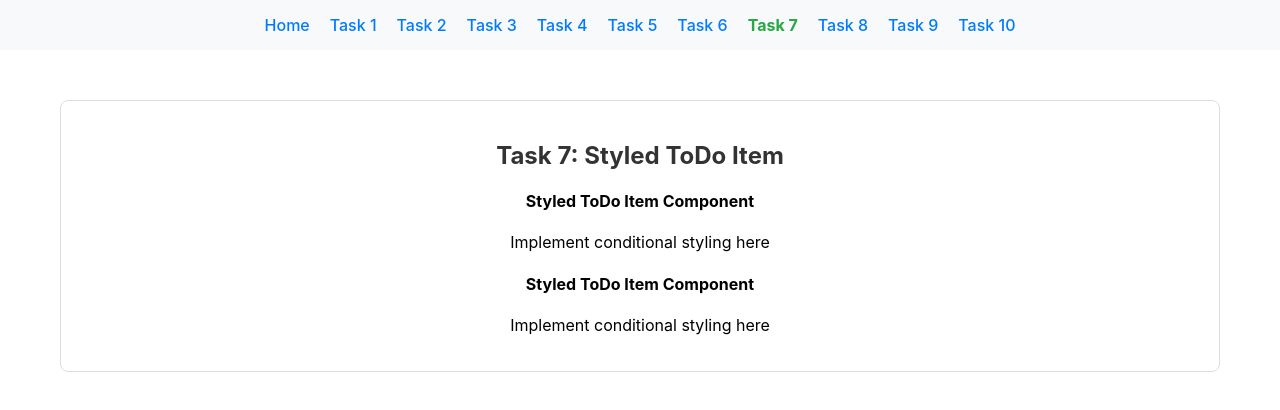
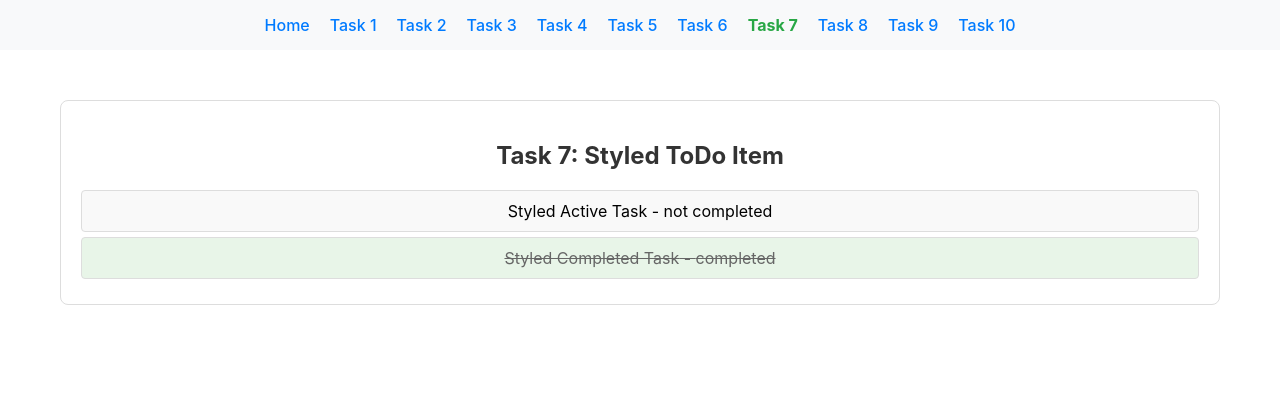
Before and after one commit to Diskript/NODEjs-couses, a React (Create React App) app in the folder React-CSS/react-todo-app/: page /task-07 in a window 1280 px wide. Shown: the top 410 px of the page. Built offline with nearby package versions, Linux system fonts and the light colour scheme.

Commit message:
React-css task7 completed

```diff
--- a/React-CSS/react-todo-app/src/solutions/task-07/StyledToDoItem.tsx
+++ b/React-CSS/react-todo-app/src/solutions/task-07/StyledToDoItem.tsx
@@ -1,6 +1,6 @@
-import React from 'react';
-import { TodoItemProps } from '../../types';
-import './StyledToDoItem.css';
+import React from "react";
+import { TodoItemProps } from "../../types";
+import "./StyledToDoItem.css";
 
 /**
  * Task 7: StyledToDoItem Component
@@ -54,6 +54,7 @@
  * - Keep styles close to components
  */
 export const StyledToDoItem: React.FC<TodoItemProps> = ({ todo }) => {
+  const itemClass = `todo-item ${todo.completed ? "completed" : ""}`;
   // TODO: Implement the StyledToDoItem component
   //
   // Requirements:
@@ -69,12 +70,10 @@
   // CSS classes to create:
   // .todo-item { /* base styles */ }
   // .todo-item.completed { /* completed styles */ }
-
   return (
-    <div>
-      {/* TODO: Replace this with your implementation */}
-      <h4>Styled ToDo Item Component</h4>
-      <p>Implement conditional styling here</p>
+    <div className={itemClass}>
+      <span>{todo.title}</span>
+      <span> - {todo.completed ? "completed" : "not completed"}</span>
     </div>
   );
 };
```
